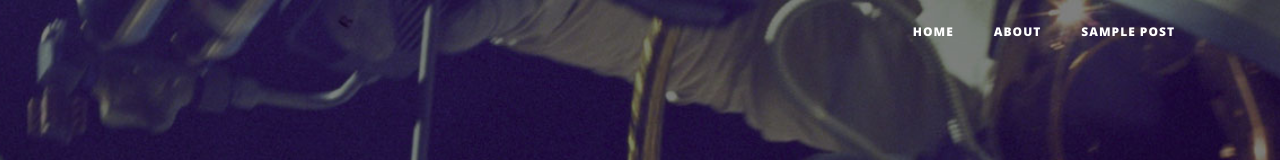
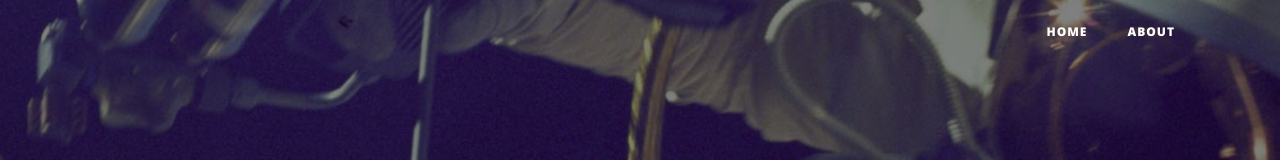
Before and after one commit to jiyingqi/jiyingqi.github.io, a website: page post.html in a window 1280 px wide. Shown: the top 160 px of the page. Drawn offline with nearby package versions, Linux system fonts and the light colour scheme.

Commit message:
initial edits

```diff
--- a/post.html
+++ b/post.html
@@ -39,9 +39,6 @@
             </li>
             <li class="nav-item">
               <a class="nav-link" href="about.html">About</a>
-            </li>
-            <li class="nav-item">
-              <a class="nav-link" href="post.html">Sample Post</a>
             </li>
           </ul>
         </div>
```
